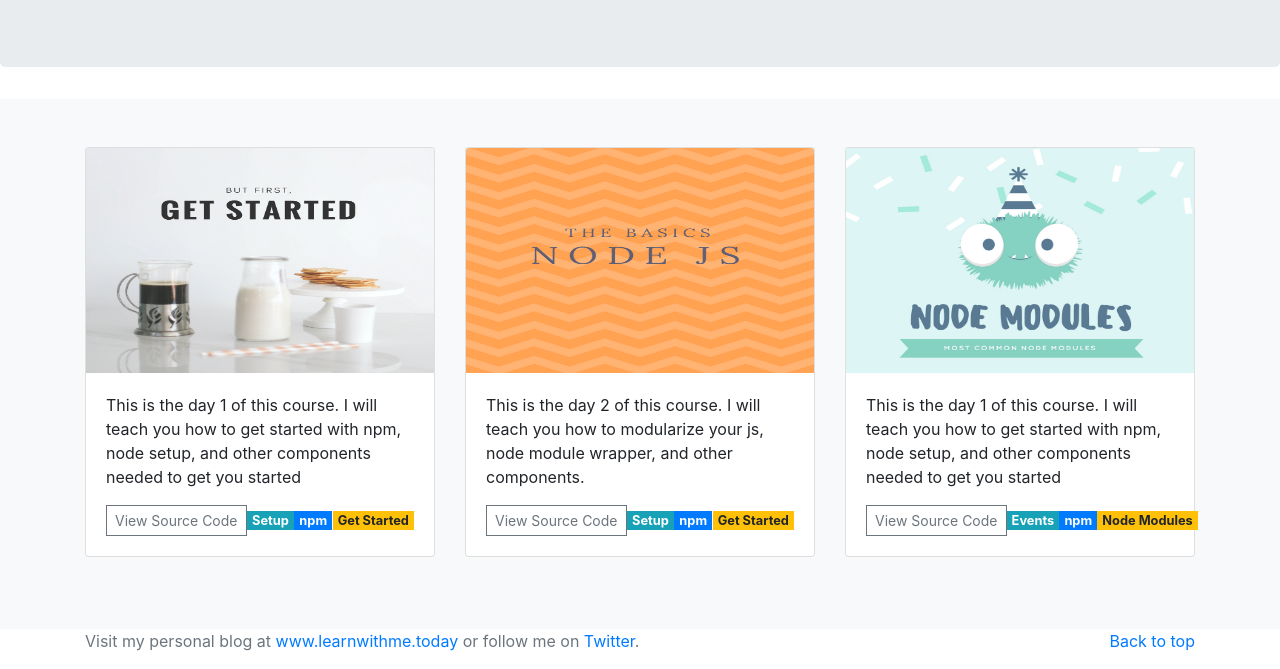
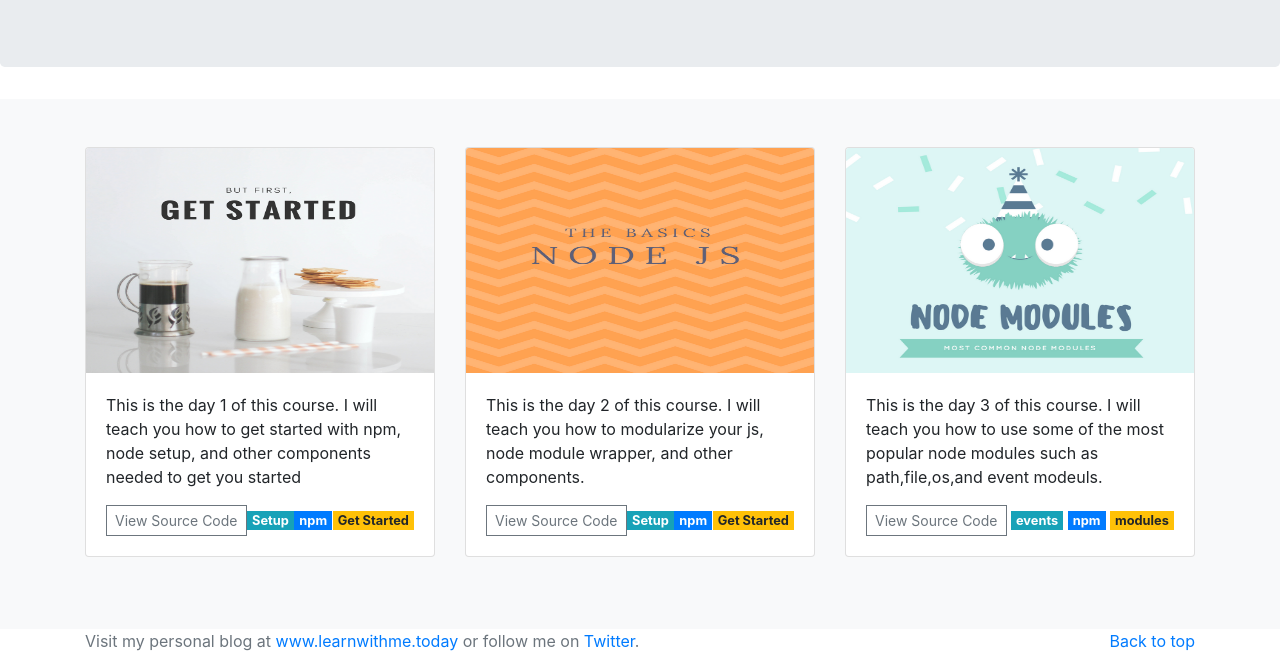
Before and after one commit to sdevkota/front-end-developement, a website: page index.html in a window 1280 px wide. Shown: the part 335-1004 px from the top of the page. Drawn offline with nearby package versions, Linux system fonts and the light colour scheme; files that its build step writes are made by us from their sources; files whose address does not match are found by name.

Commit message:
Index.html change

```diff
--- a/index.html
+++ b/index.html
@@ -96,14 +96,14 @@
                                 src="/projectloader/assets/img/Node_Modules.png"
                                 data-holder-rendered="true " style="height: 225px; width: 100%; display: block; ">
                             <div class="card-body ">
-                                <p class="card-text ">This is the day 1 of this course. I will teach you how to get started with npm, node setup, and other components needed to get you started</p>
+                                <p class="card-text ">This is the day 3 of this course. I will teach you how to use some of the most popular node modules such as path,file,os,and event modeuls.</p>
                                 <div class="d-flex justify-content-between align-items-center ">
                                     <div class="btn-group ">
                                         <button type="button " data-id="#card-3" data-link="https://github.com/sdevkota/NodeJs-Day-3"  class="btn btn-sm btn-outline-secondary src-code">View Source Code</button>
                                     </div>
-                                    <small class="text-muted "><span class="badge badge-info ">Events</span></small>
+                                    <small class="text-muted "><span class="badge badge-info ">events</span></small>
                                     <small class="text-muted "><span class="badge badge-primary ">npm</span></small>
-                                    <small class="text-muted "><span class="badge badge-warning ">Node Modules</span></small>
+                                    <small class="text-muted "><span class="badge badge-warning ">modules</span></small>
                                 </div>
                             </div>
                         </div>
```
